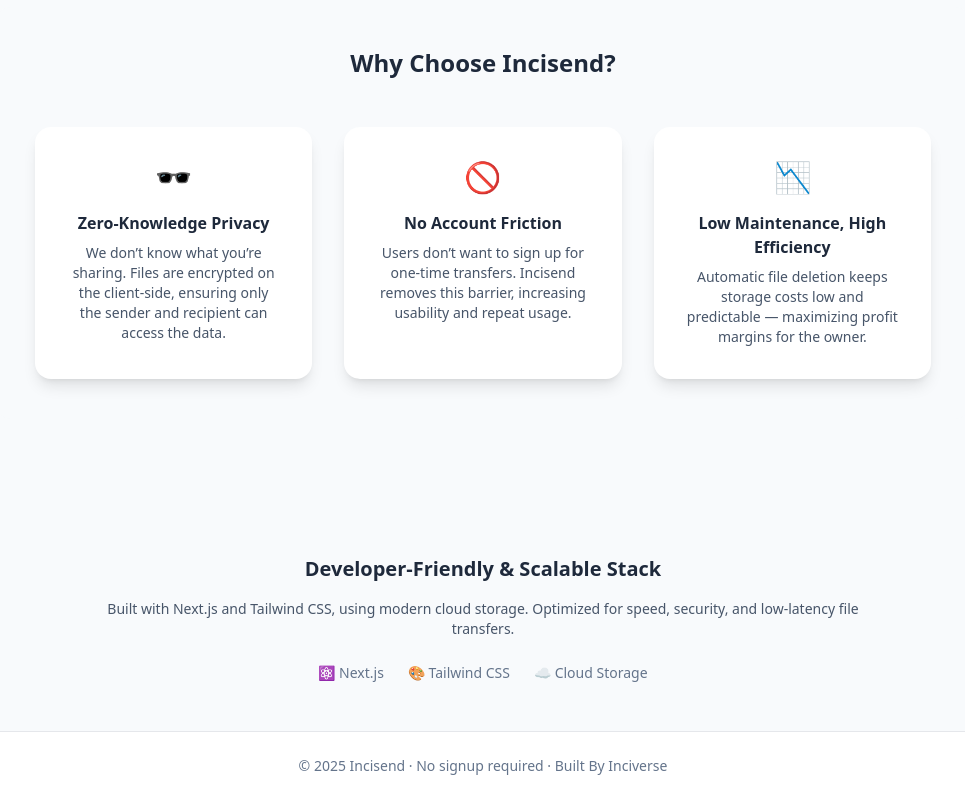
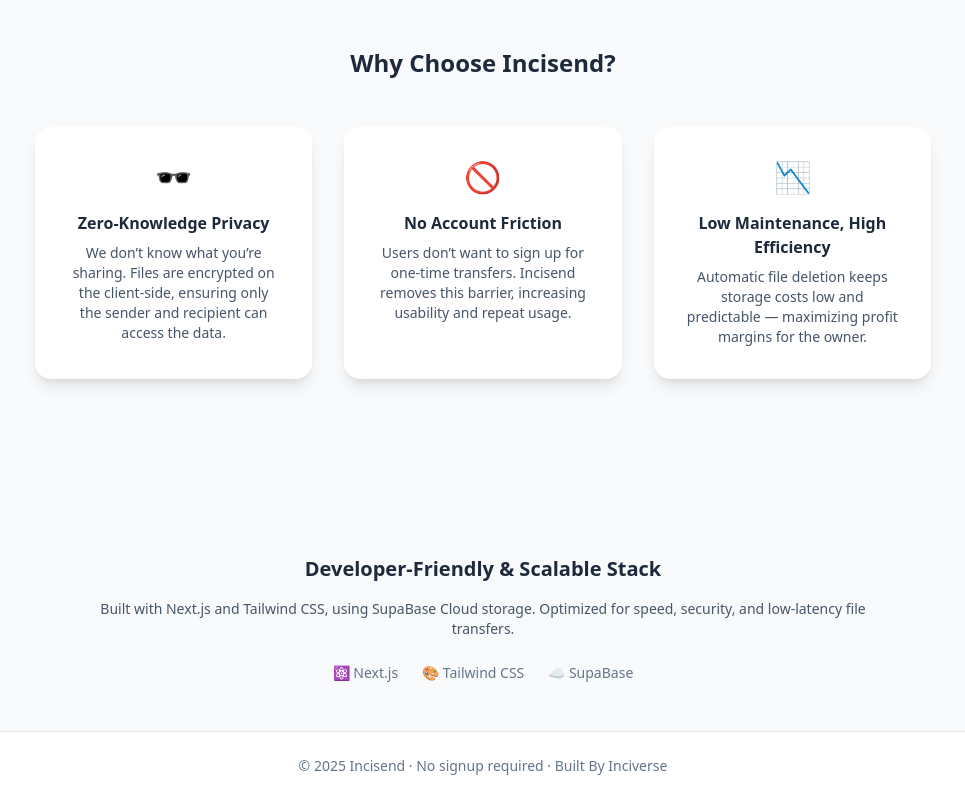
Before and after one commit to Inciverse/incisend, a Next.js app: page / in a window 1280 px wide. Shown: the part 848-1648 px from the top of the page, without its empty margins (157-1122 px from the left). Built offline with nearby package versions, Linux system fonts and the light colour scheme.

Commit message:
Update page.tsx

```diff
--- a/app/page.tsx
+++ b/app/page.tsx
@@ -124,14 +124,14 @@ export default function Home() {
 
   <p className="text-sm text-slate-600 max-w-3xl mx-auto">
     Built with Next.js and Tailwind CSS, using
-    <span className="font-medium"> modern cloud storage</span>. Optimized for
+    <span className="font-medium"> SupaBase Cloud storage</span>. Optimized for
     speed, security, and low-latency file transfers.
   </p>
 
   <div className="flex justify-center gap-6 mt-6 text-sm text-slate-500">
     <span>⚛️ Next.js</span>
     <span>🎨 Tailwind CSS</span>
-    <span>☁️ Cloud Storage</span>
+    <span>☁️ SupaBase</span>
   </div>
 </section>
     </section>
```
